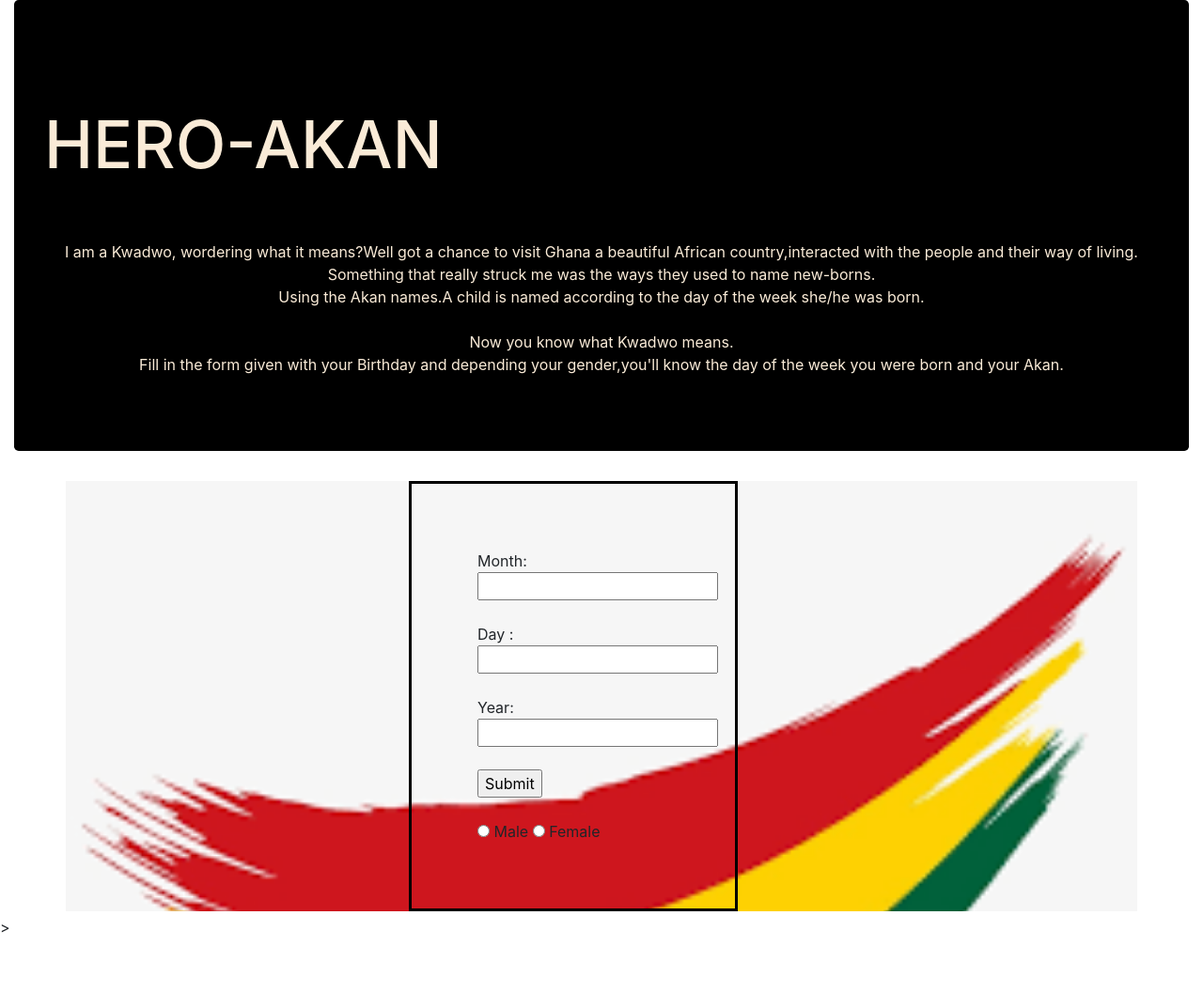
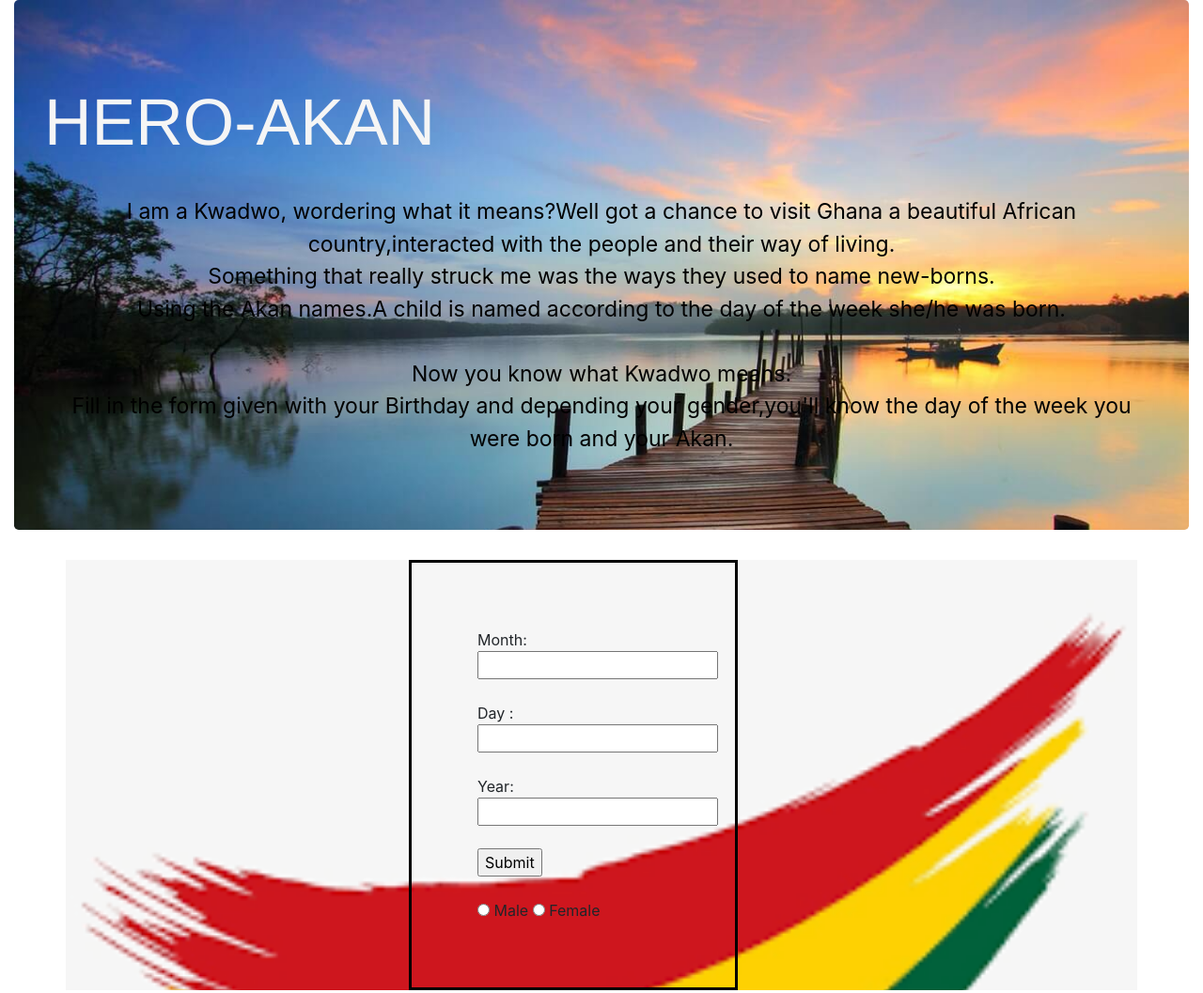
Before and after one commit to Dekoworld/Hero-Akan, a plain HTML site: page index.html in a window 1280 px wide. Shown: the top 1057 px of the page at 94% size. Before the commit the page ends 999 px from the top, so only its background shows below. Drawn offline with Linux system fonts and the light colour scheme.

```diff
--- a/css/styles.css
+++ b/css/styles.css
@@ -8,20 +8,21 @@
     padding: 70px;
 }
 .jumbotron{
+    background-image: url(../images/free.jpeg);
     background-repeat: repeat-x;
     background-size: cover;
     text-align: center;
-    background-color: black;
 }
-.jumbotron h1,h2{
+.jumbotron h1{
     float: left;
-    color: antiquewhite;
+    color:whitesmoke;
     font-size: 70px;
+    font-family: 'Franklin Gothic Medium', 'Arial Narrow', Arial, sans-serif;
 }
 .jumbotron p{
-
+    font-size: 23px;
     align-content: center;
-    color: antiquewhite;
+    color: black;
 }
 .container{
     background-image: url(../images/images.png);
```
Also changed, not shown: index.html (+1 -1 lines), css/Hey August.jpg (added), css/Hey August.otf (added), css/Hey August.ttf (added), css/More Info.txt (added), images/bg.webp (added), images/free.jpeg (added), 2 other files.
